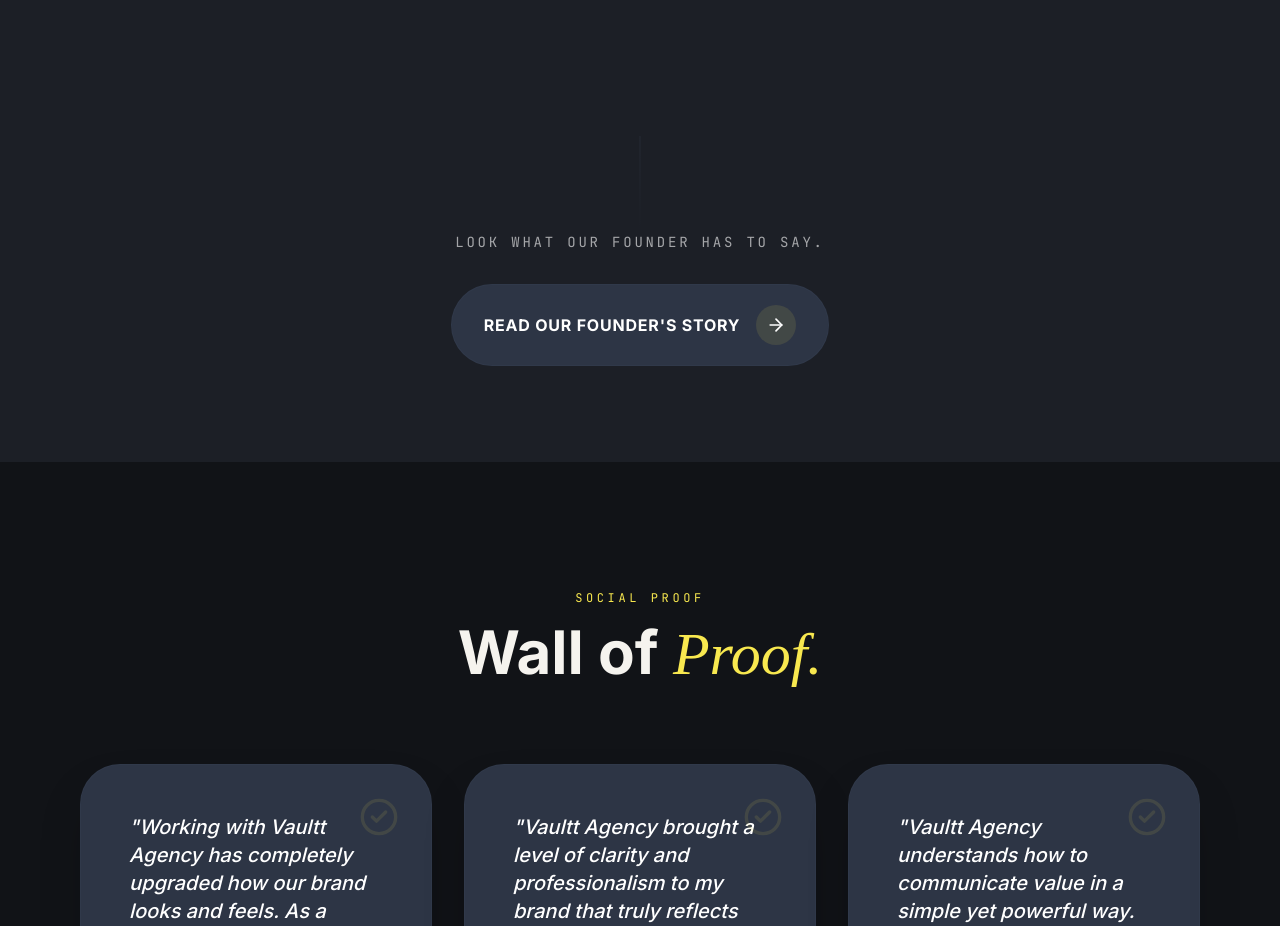
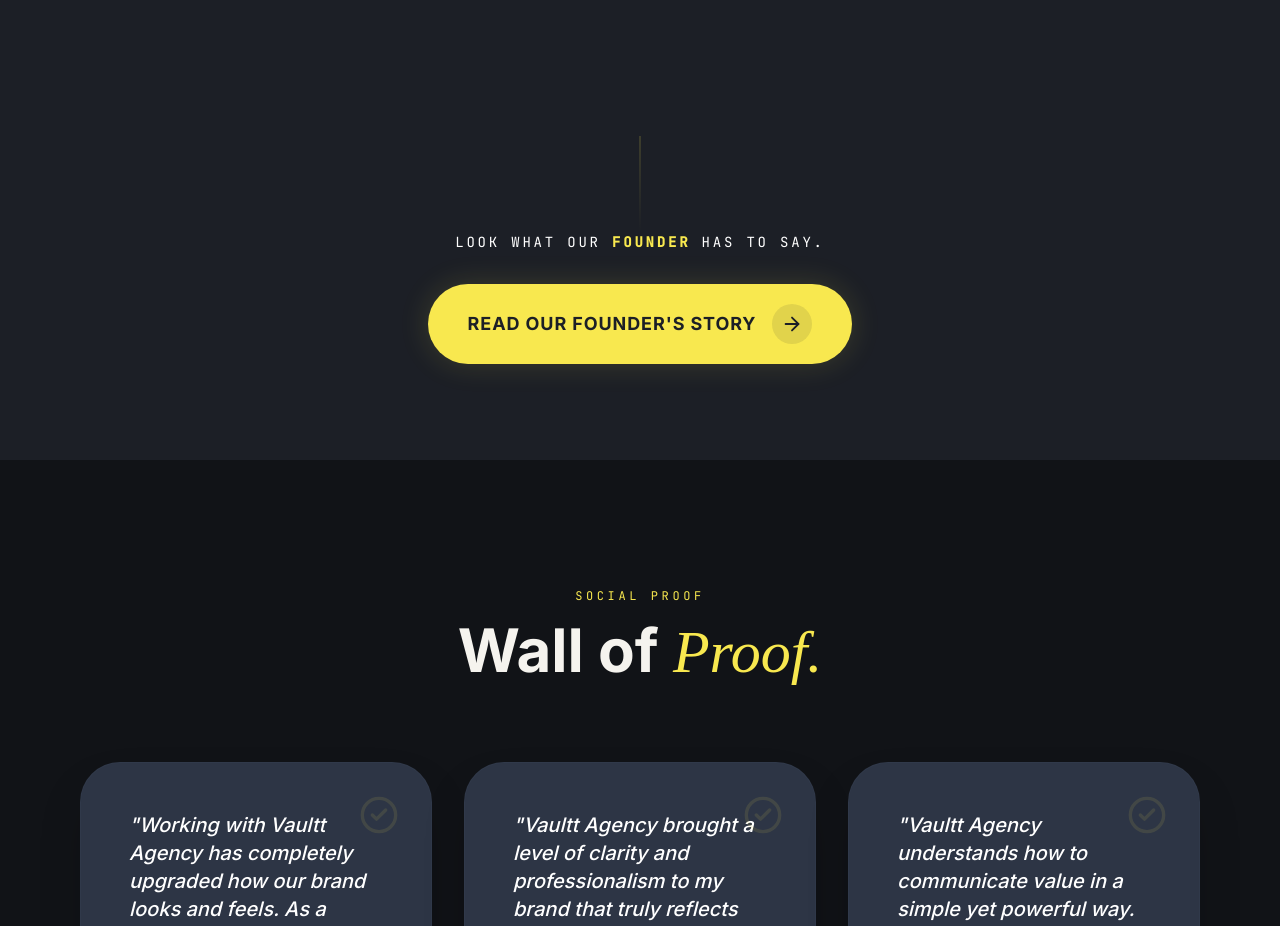
Before and after one commit to riteshraykar12/vaultt, a React (Vite) app: page / in a window 1280 px wide. Shown: the part 4220-5146 px from the top of the page. Built offline with nearby package versions, Linux system fonts and the light colour scheme; no server answers; a web font is replaced by a local one.

Commit message:
style: enhance FoundersBridge with brand colors

```diff
--- a/src/App.jsx
+++ b/src/App.jsx
@@ -430,14 +430,14 @@
 const FoundersBridge = () => {
   return (
     <section className="py-24 px-6 bg-background relative z-10 flex flex-col items-center text-center">
-      <div className="absolute top-0 left-1/2 -translate-x-1/2 w-px h-24 bg-gradient-to-b from-muted/30 to-transparent"></div>
-      <p className="text-white font-mono text-sm uppercase tracking-[0.2em] mb-8 opacity-60">
-        Look what our founder has to say.
+      <div className="absolute top-0 left-1/2 -translate-x-1/2 w-px h-24 bg-gradient-to-b from-accent/30 to-transparent"></div>
+      <p className="text-white font-mono text-sm uppercase tracking-[0.2em] mb-8">
+        Look what our <span className="text-accent font-bold">founder</span> has to say.
       </p>
-      <Link to="/founders-story" className="btn-magnetic bg-surface border border-muted/30 text-white px-8 py-5 rounded-2xl flex items-center gap-4 hover:border-accent transition-all group">
-        <span className="font-sans font-bold uppercase tracking-wider">Read Our Founder's Story</span>
-        <div className="w-10 h-10 rounded-full bg-accent/10 flex items-center justify-center group-hover:bg-accent group-hover:text-background transition-colors">
-          <ArrowRight size={20} />
+      <Link to="/founders-story" className="btn-magnetic bg-accent text-background px-10 py-5 rounded-2xl flex items-center gap-4 hover:scale-[1.02] transition-all group shadow-[0_0_30px_rgba(248,232,79,0.15)]">
+        <span className="font-sans font-bold uppercase tracking-wider text-lg">Read Our Founder's Story</span>
+        <div className="w-10 h-10 rounded-full bg-background/10 flex items-center justify-center group-hover:translate-x-1 transition-transform">
+          <ArrowRight size={22} />
         </div>
       </Link>
     </section>
```
